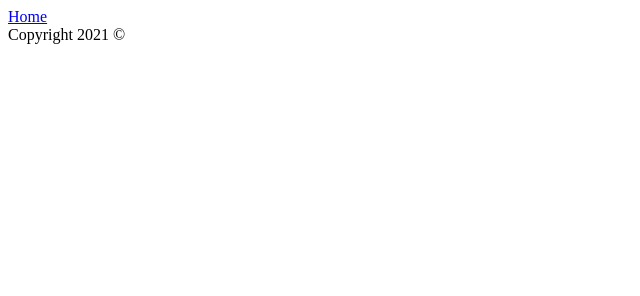
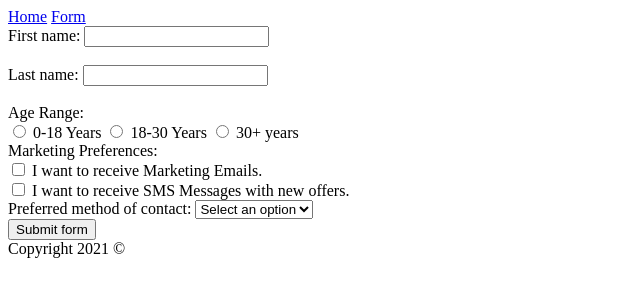
Before and after one commit to sobr037/module2_lab1, a plain HTML site: page form.html in a window 1280 px wide. Shown: the whole page, without its empty margins (0-640 px from the left). Drawn offline with Linux system fonts and the light colour scheme.

Commit message:
Module 2 Lab 1 Challenges

```diff
--- a/form.html
+++ b/form.html
@@ -7,9 +7,60 @@
       <nav>
         <!-- works like <a href="/index.html">Home</a> -->
         <a href="/">Home</a>
+        <a href="/form.html">Form</a>
       </nav>
     </header>
     <main>
+      <form method="POST" action="http://localhost:3000/profile">
+       <div>
+        <label for="firstname">First name:</label> <!-- Collect First Name  -->
+          <input type="text" id="firstname" name="firstname"><br><br>
+       </div>
+       <div>
+          <label for="lastname">Last name:</label> <!-- Collect Last Name -->
+            <input type="text" id="lastname" name="lastname"><br><br>
+        </div>
+        <div>
+          <div>
+            <label for="agerange">Age Range:</label> <!-- Collect Age Range  -->
+          </div>
+          <label>
+            <input type="radio" name="agerange" value="0-18" required> 0-18 Years
+          </label>
+          <label>
+            <input type="radio" name="agerange" value="18-30" required> 18-30 Years
+          </label>
+          <label>
+            <input type="radio" name="agerange" value="30+" required> 30+ years
+          </label>
+        </div>
+        <div>
+          <div>
+            <label for="marketingpreference">Marketing Preferences:</label> <!-- Collect marketing Consent  -->
+          </div>
+          <div>
+            <label>
+              <input type="checkbox" name="marketingpreference" value="email"> I want to receive Marketing Emails.
+            </label>
+          </div>
+          <div>
+            <label>
+              <input type="checkbox" name="marketingpreference" value="sms"> I want to receive SMS Messages with new offers.
+            </label>
+          </div>
+        </div>
+          <div>
+              <label for="preferredcontact">Preferred method of contact:</label>
+              <select id="preferredcontact" name="preferredcontact" required>
+                <option value="">Select an option</option>
+                <option value="email">Email</option>
+                <option value="sms">SMS Messages</option>
+              </select>
+          </div>
+
+          <button type="submit">Submit form</button>
+        </form>
+
     </main>
     <footer>Copyright 2021 &copy;</footer>
   </body>
```
Also changed, not shown: index.html (+1 -0 lines).
